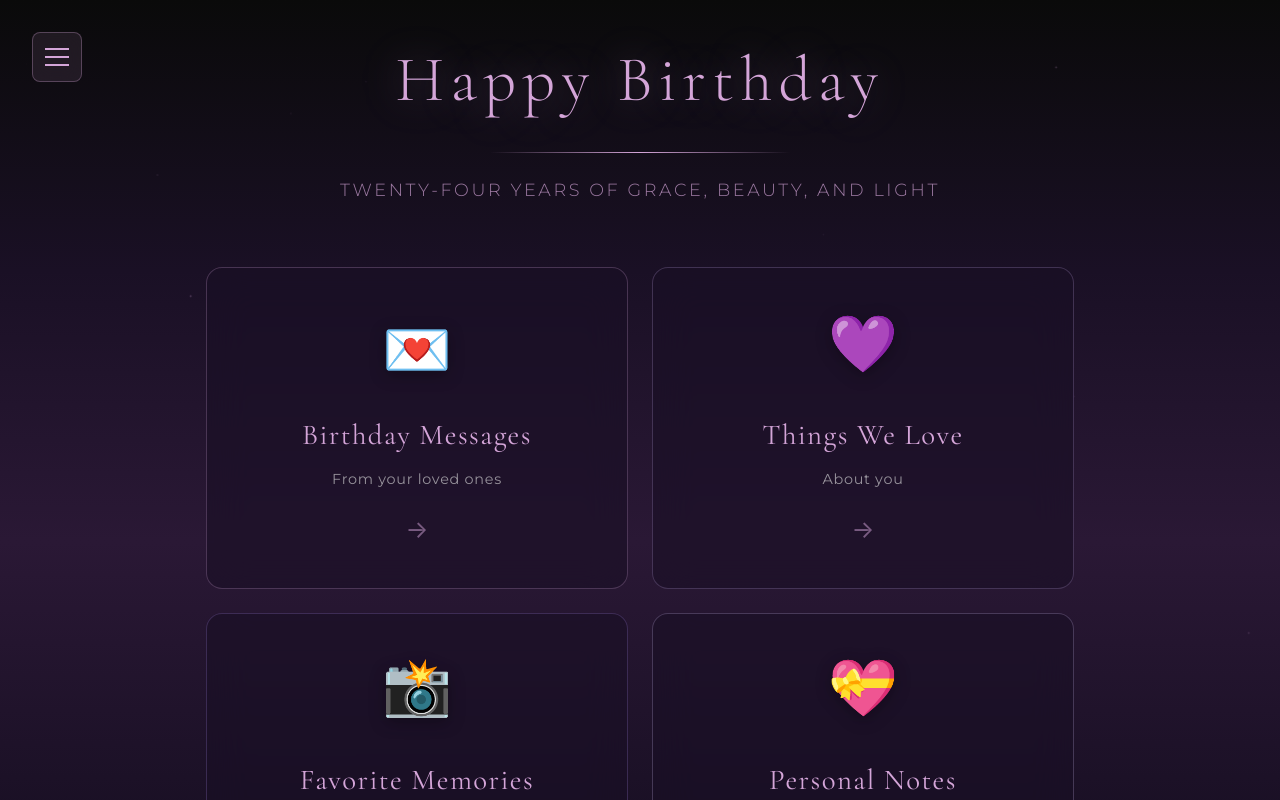
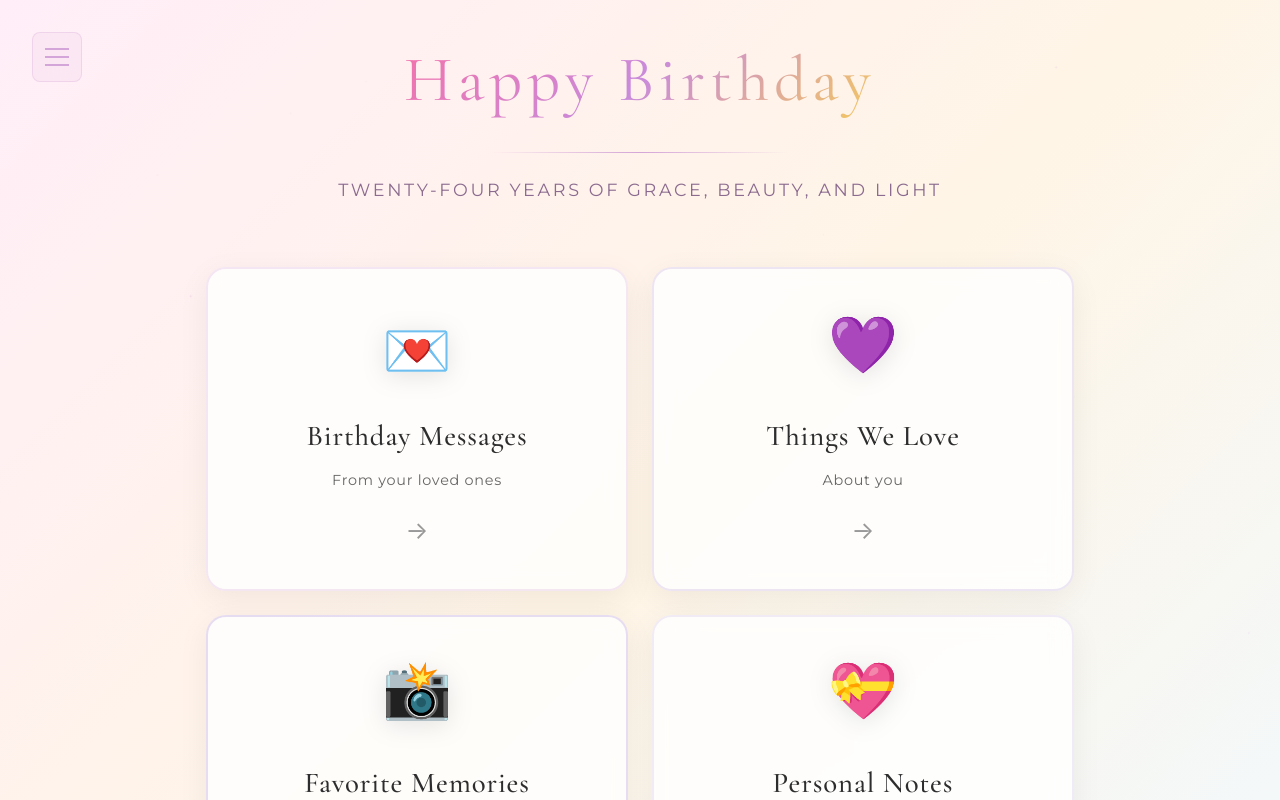
Before and after one commit to TashkeenSayyad/Birthday-Website, a React (Vite) app: page / in a window 1280 px wide. Shown: the top 800 px of the page. Built offline with nearby package versions, Linux system fonts and the light colour scheme.

Commit message:
coral color and pretty

```diff
--- a/src/styles/Home.css
+++ b/src/styles/Home.css
@@ -5,6 +5,7 @@
   flex-direction: column;
   justify-content: center;
   align-items: center;
+  background: linear-gradient(135deg, #ffeef8 0%, #fff5e6 50%, #f0f9ff 100%);
 }
 
 .home-header {
@@ -16,25 +17,28 @@
 .home-title {
   font-family: 'Cormorant Garamond', serif;
   font-size: 4rem;
-  font-weight: 300;
-  color: #d4a5d8;
-  letter-spacing: 0.1em;
+  font-weight: 400;
+  background: linear-gradient(135deg, #ff6b9d 0%, #c98bdb 50%, #ffd93d 100%);
+  -webkit-background-clip: text;
+  -webkit-text-fill-color: transparent;
+  background-clip: text;
+  letter-spacing: 0.08em;
   margin-bottom: 1rem;
-  text-shadow: 0 0 40px rgba(212, 165, 216, 0.4);
 }
 
 .title-decoration {
   width: 250px;
-  height: 1px;
-  background: linear-gradient(to right, transparent, #d4a5d8, transparent);
+  height: 2px;
+  background: linear-gradient(to right, transparent, #ff6b9d, #ffd93d, transparent);
   margin: 1.5rem auto;
+  border-radius: 2px;
 }
 
 .home-subtitle {
   font-family: 'Montserrat', sans-serif;
   font-size: 1.1rem;
-  font-weight: 300;
-  color: rgba(212, 165, 216, 0.7);
+  font-weight: 400;
+  color: #8b6b8f;
   letter-spacing: 0.15em;
   text-transform: uppercase;
 }
@@ -51,25 +55,26 @@
 
 .menu-card {
   position: relative;
-  background: rgba(26, 16, 37, 0.6);
-  border: 1px solid rgba(212, 165, 216, 0.2);
-  border-radius: 16px;
+  background: rgba(255, 255, 255, 0.8);
+  border: 2px solid rgba(255, 255, 255, 0.6);
+  border-radius: 20px;
   padding: 2.5rem 1.5rem;
   cursor: pointer;
   transition: all 0.4s cubic-bezier(0.4, 0, 0.2, 1);
-  backdrop-filter: blur(20px);
+  backdrop-filter: blur(10px);
   overflow: hidden;
   min-height: 220px;
   display: flex;
   align-items: center;
   justify-content: center;
   animation: fadeInUp 0.8s ease-out both;
+  box-shadow: 0 8px 32px rgba(0, 0, 0, 0.06);
 }
 
 .menu-card:hover {
   transform: translateY(-10px) scale(1.02);
-  border-color: rgba(212, 165, 216, 0.5);
-  box-shadow: 0 20px 60px rgba(212, 165, 216, 0.3);
+  box-shadow: 0 20px 60px rgba(0, 0, 0, 0.12);
+  background: rgba(255, 255, 255, 0.95);
 }
 
 .menu-card:active {
@@ -91,7 +96,7 @@
   display: block;
   margin-bottom: 0.5rem;
   animation: float 3s ease-in-out infinite;
-  filter: drop-shadow(0 4px 8px rgba(0, 0, 0, 0.3));
+  filter: drop-shadow(0 4px 12px rgba(0, 0, 0, 0.1));
 }
 
 .menu-card:nth-child(2) .menu-icon {
@@ -109,46 +114,46 @@
 .menu-title {
   font-family: 'Cormorant Garamond', serif;
   font-size: 1.8rem;
-  font-weight: 400;
-  color: #d4a5d8;
-  letter-spacing: 0.05em;
+  font-weight: 500;
+  color: #2d2d2d;
+  letter-spacing: 0.03em;
   margin: 0;
 }
 
 .menu-subtitle {
   font-family: 'Montserrat', sans-serif;
   font-size: 0.9rem;
-  color: rgba(232, 232, 232, 0.6);
+  color: #666;
   letter-spacing: 0.05em;
   margin: 0;
 }
 
 .menu-arrow {
   font-size: 1.5rem;
-  color: rgba(212, 165, 216, 0.5);
+  color: #999;
   margin-top: 0.5rem;
   transition: all 0.3s ease;
 }
 
 .menu-card:hover .menu-arrow {
   transform: translateX(8px);
-  color: #d4a5d8;
 }
 
 .menu-card-glow {
   position: absolute;
   top: 50%;
   left: 50%;
-  width: 200px;
-  height: 200px;
+  width: 300px;
+  height: 300px;
   transform: translate(-50%, -50%);
   opacity: 0;
   transition: opacity 0.4s ease;
   pointer-events: none;
+  filter: blur(40px);
 }
 
 .menu-card:hover .menu-card-glow {
-  opacity: 1;
+  opacity: 0.6;
 }
 
 .home-footer {
@@ -161,7 +166,7 @@
   font-family: 'Cormorant Garamond', serif;
   font-size: 1.3rem;
   font-weight: 300;
-  color: rgba(212, 165, 216, 0.5);
+  color: #8b6b8f;
   font-style: italic;
   letter-spacing: 0.05em;
 }
@@ -206,7 +211,6 @@
   }
 }
 
-/* Mobile responsive */
 @media screen and (max-width: 768px) {
   .home-title {
     font-size: 2.8rem;
```
